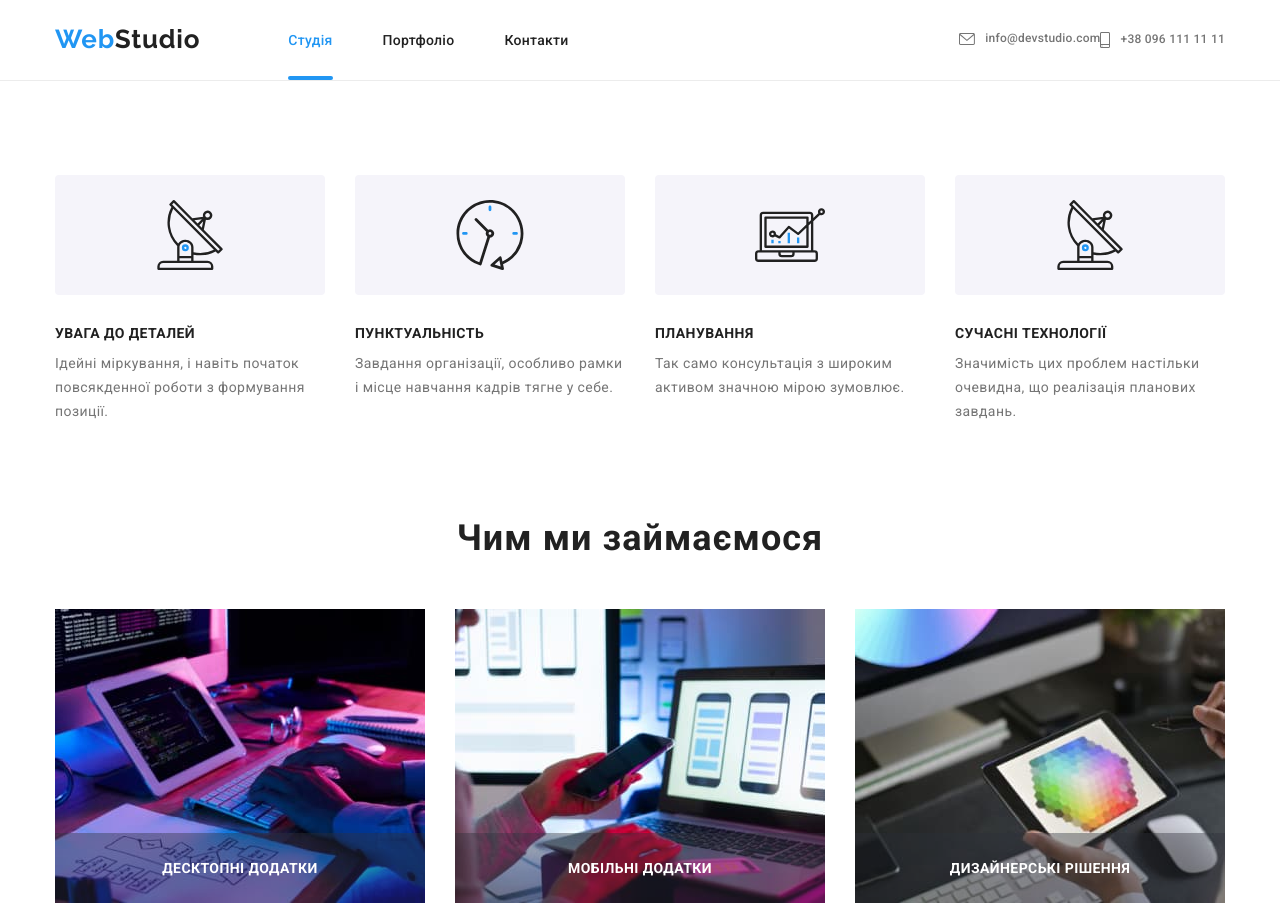
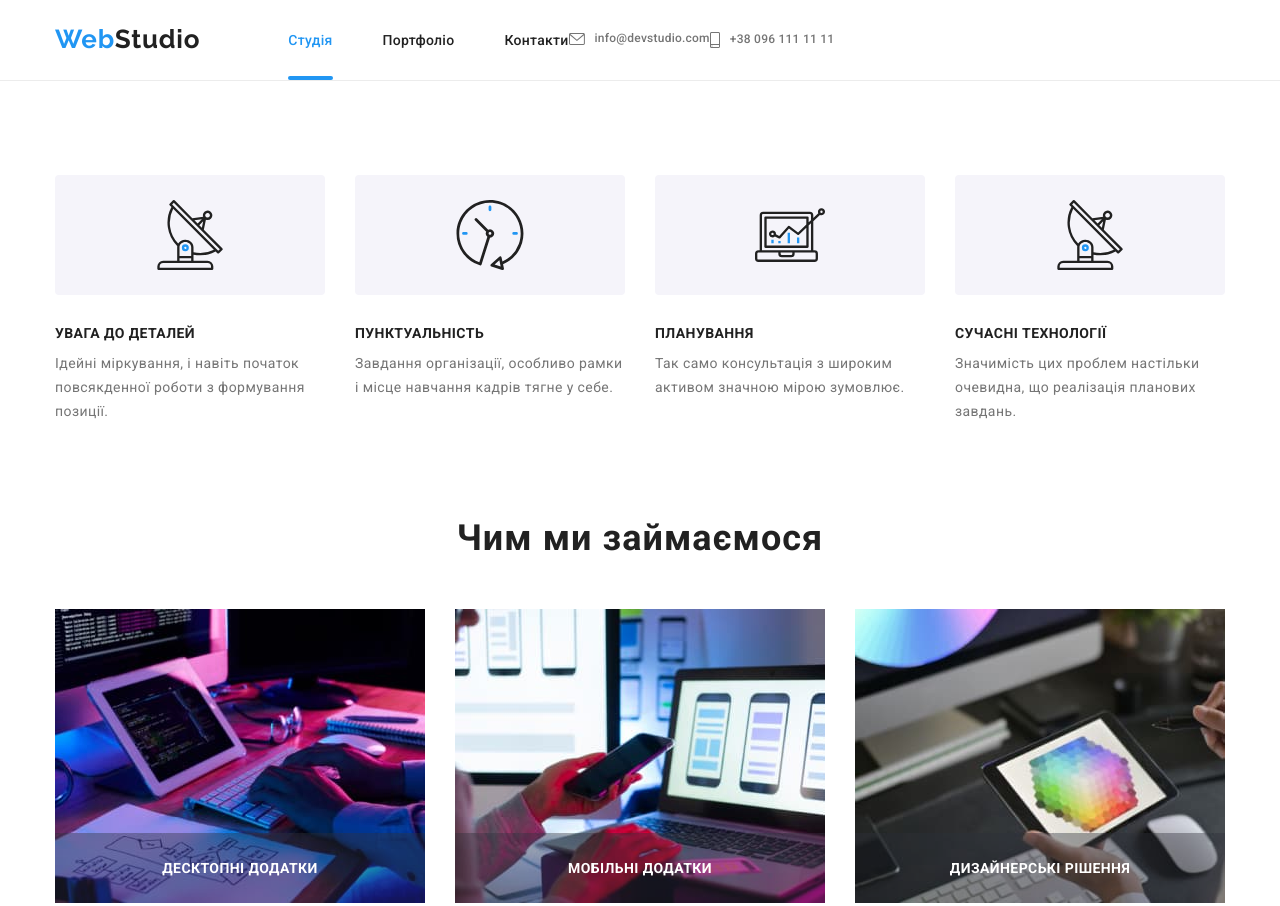
Before and after one commit to o-kobetskyj/goit-markup-hw-08, a plain HTML site: page index.html in a window 1280 px wide. Shown: the top 906 px of the page. Drawn offline with nearby package versions, Linux system fonts and the light colour scheme.

Commit message:
f-ng-header

```diff
--- a/sass/layout/_header.scss
+++ b/sass/layout/_header.scss
@@ -1,12 +1,20 @@
 .header {
   border-bottom: 1px solid var(--header-border-cl);
 }
+
+// .header {
+//   border-bottom: 1px solid var(--header-border-cl);
+// }
 
 .header__container {
   display: flex;
   align-items: center;
   // justify-content: space-between;
 }
+// .header__container {
+//   display: flex;
+//   align-items: center;
+// }
 
 .contacts-list {
   display: flex;
@@ -15,12 +23,18 @@
   flex-wrap: wrap;
   // gap: 10px;
 
-  margin-left: auto;
+  margin-right: auto;
 
   @media screen and (max-width: 767px) {
     display: none;
   }
 }
+// .contacts-list {
+//   display: flex;
+//   margin-left: auto;
+//   gap: var(--indent-header);
+// }
+
 .contacts-list__info {
   display: block;
 }
@@ -36,6 +50,9 @@
 
   // padding-top: 32px;
   // padding-bottom: 32px;
+  flex-basis: calc(
+    (100% - 10px * (var(--items-about-us) - 1)) / var(--items-about-us)
+  );
 
   gap: 10px;
   align-items: center;
@@ -47,7 +64,28 @@
     color: var(--accent-txt-cl);
   }
 }
+// .contacts-list__link {
+//   display: flex;
+//   font-weight: 500;
+//   font-size: 14px;
+//   line-height: calc(16 / 14);
+//   letter-spacing: 0.02em;
+//   padding-top: 32px;
+//   padding-bottom: 32px;
+//   gap: 10px;
+//   align-items: center;
+//   justify-content: center;
+//   transition: color var(--animation-base);
+//   &:hover,
+//   &:focus {
+//     color: var(--accent-txt-cl);
+//   }
+// }
 
 .contacts-list__icon {
   fill: currentColor;
 }
+
+// .contacts-list__icon {
+//   fill: currentColor;
+// }
```
Also changed, not shown: css/main.css, css/main.min.css, 2 other files.
